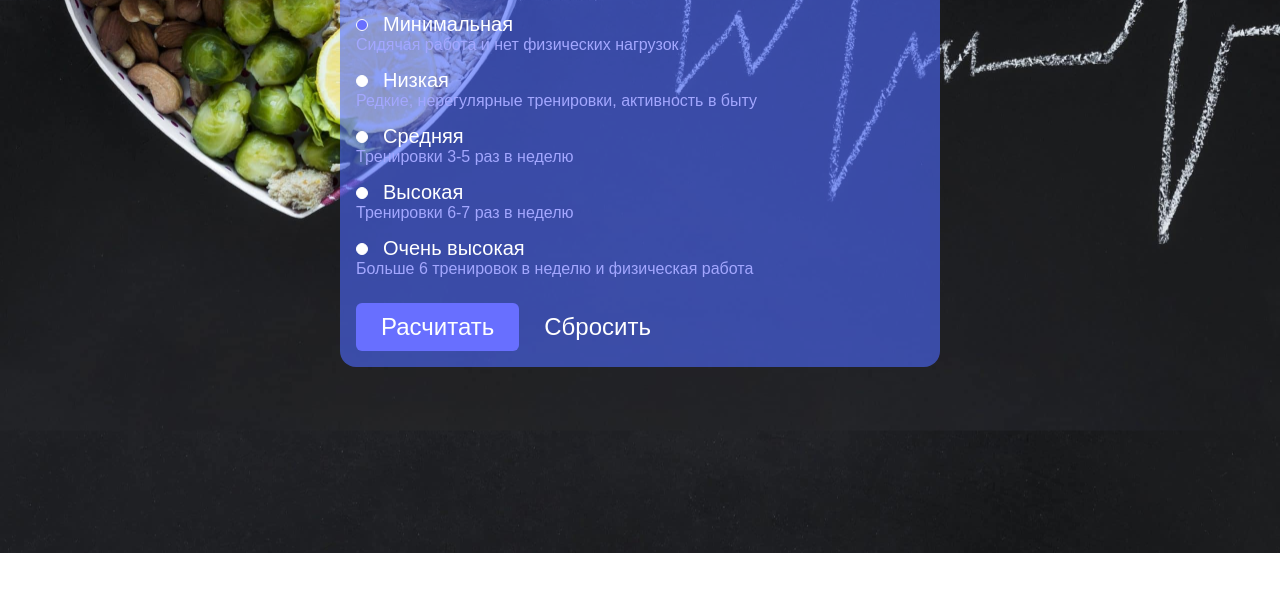
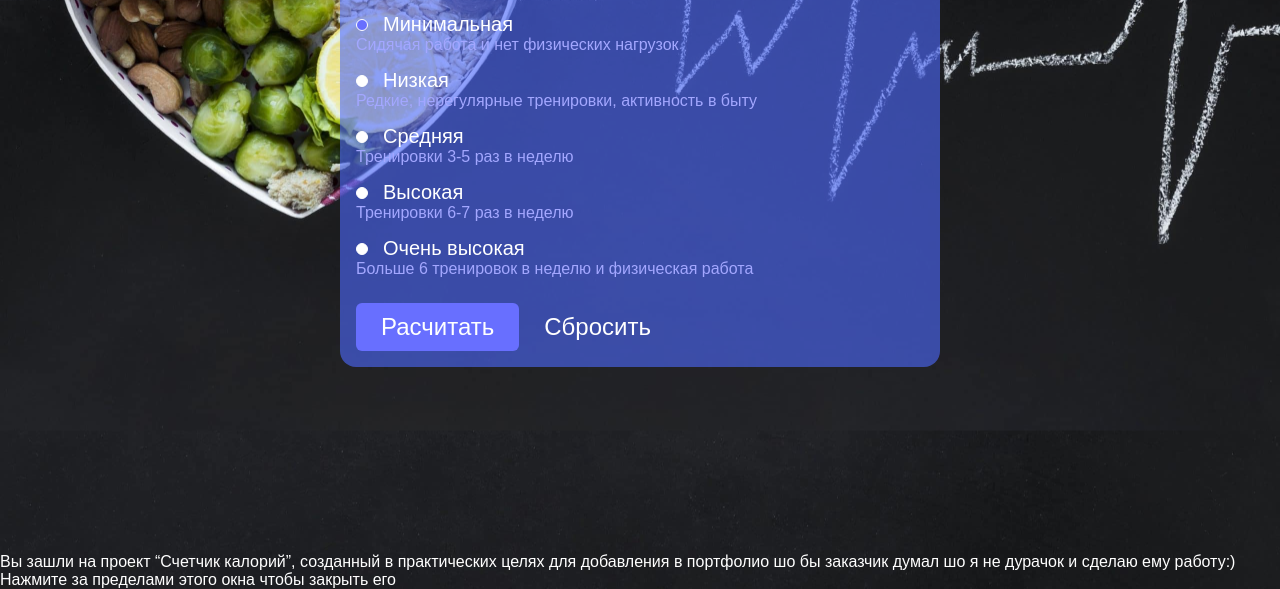
Before and after one commit to Nimai03/calculate-kkal, a plain HTML site: page index.html in a window 1280 px wide. Shown: the part 423-1012 px from the top of the page. Before the commit the page ends 976 px from the top, so only its background shows below. Drawn offline with Linux system fonts and the light colour scheme; a web font is replaced by a local one.

Commit message:
Add files via upload

```diff
--- a/index.html
+++ b/index.html
@@ -10,7 +10,7 @@
 	<link rel="preconnect" href="https://fonts.gstatic.com" crossorigin>
 	<link href="https://fonts.googleapis.com/css2?family=PT+Sans+Caption:wght@400;700&display=swap" rel="stylesheet">
 </head>
-<body>
+<body id="body">
 
 <div class="container">
 	<h1 class="main-heading">Счетчик калорий</h1>
@@ -107,5 +107,6 @@
 </div>
 
 <script src="script.js"></script>
+<script src="modal.js"></script>
 </body>
 </html>
--- /dev/null
+++ b/modal.js
@@ -0,0 +1,27 @@
+
+var body = document.querySelector("#body");
+
+
+
+var modalBack = document.createElement("div");
+modalBack.setAttribute("class", "modal-back");
+
+var modal = document.createElement("div");
+modal.setAttribute("class", "modal");
+
+var modalText = document.createElement("p");
+modalText.setAttribute("class", "modal-text");
+modalText.textContent = "Вы зашли на проект “Счетчик калорий”, созданный в практических целях для добавления в портфолио шо бы заказчик думал шо я не дурачок и сделаю ему работу:)";
+
+var modalText2 = document.createElement("p");
+modalText2.textContent = "Нажмите за пределами этого окна чтобы закрыть его";
+
+body.appendChild(modalBack);
+modalBack.appendChild(modal);
+modal.appendChild(modalText);
+modal.appendChild(modalText2);
+
+var mb = document.querySelector(".modal-back");
+mb.onclick = function(){
+	mb.remove();
+}
```
